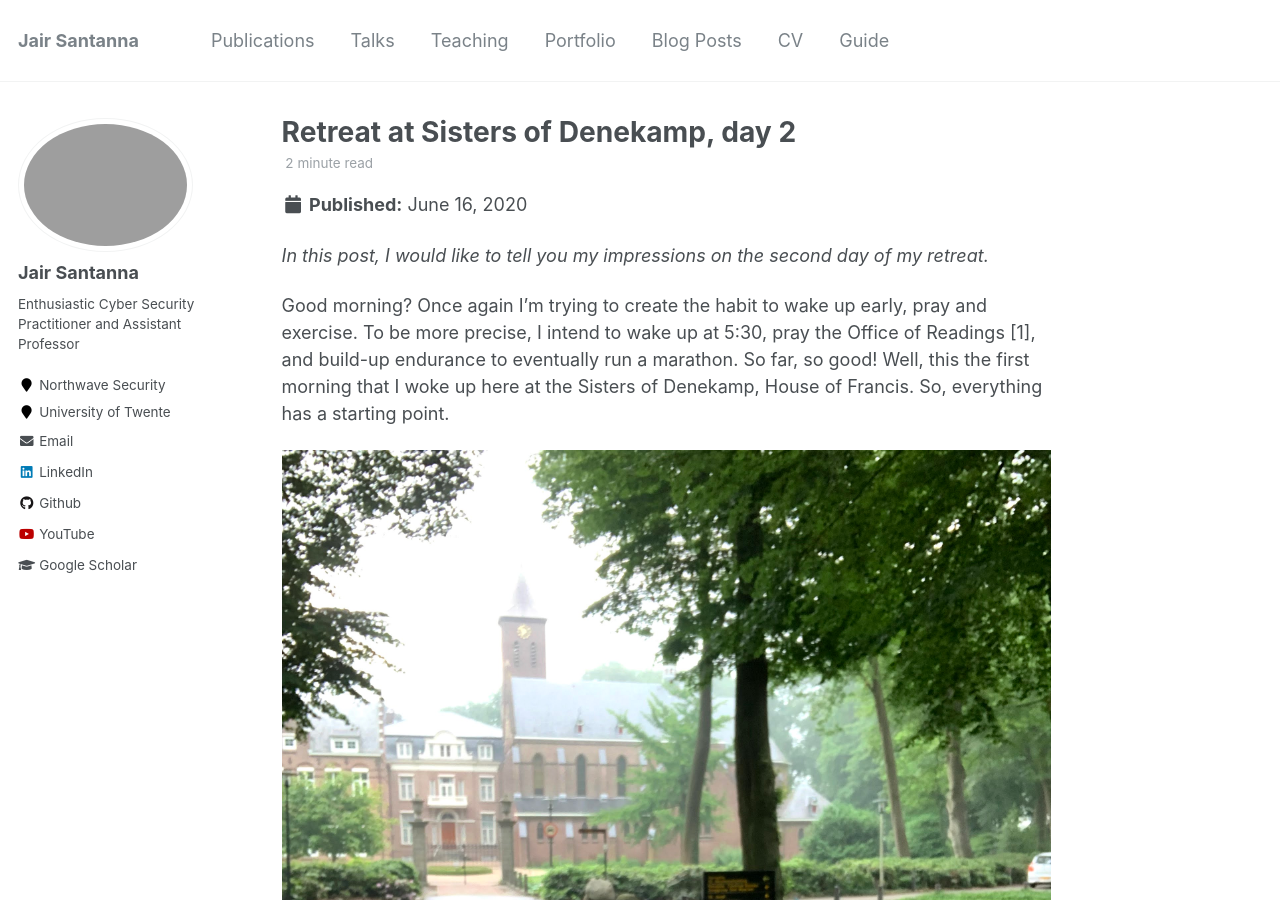
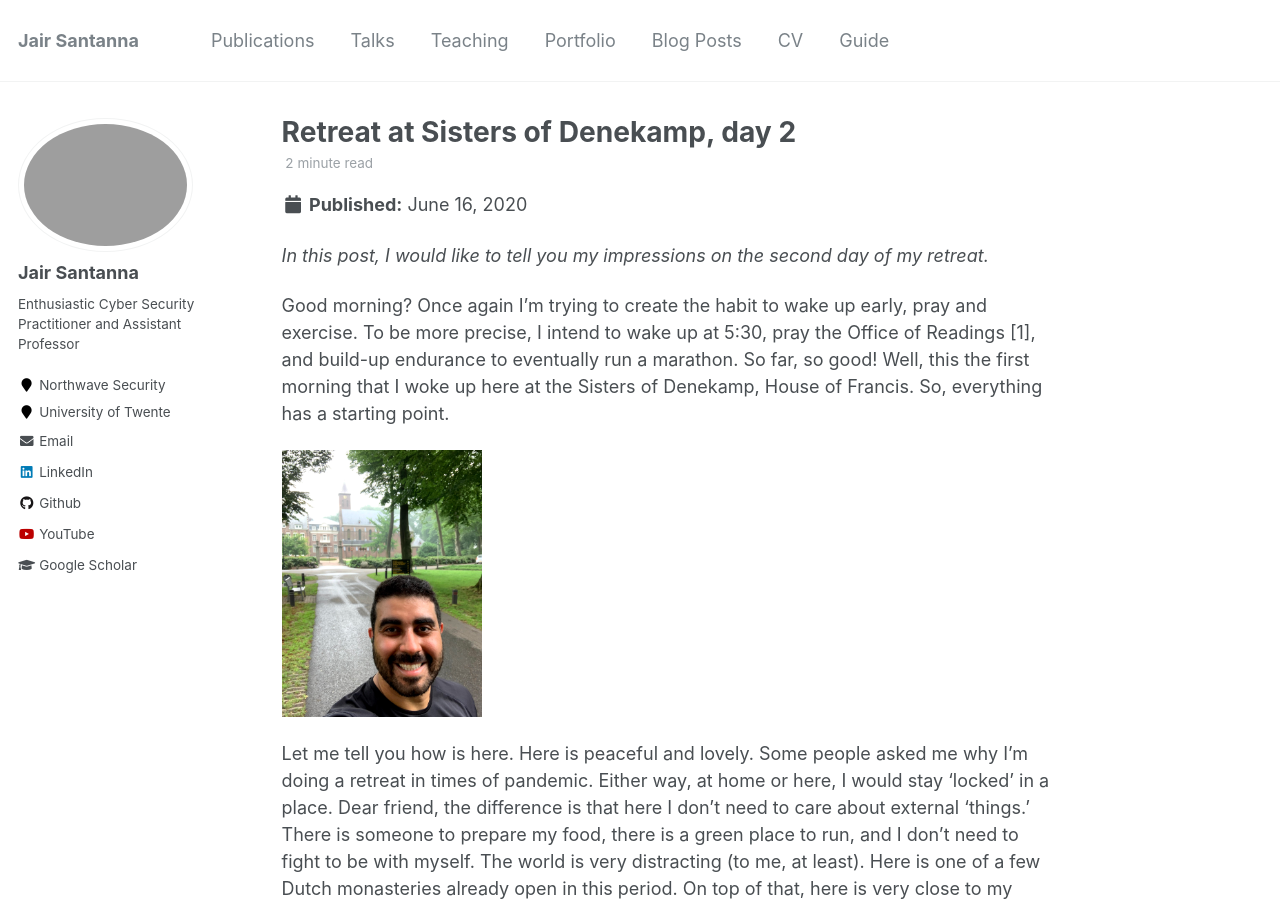
Before and after one commit to jjsantanna/jjsantanna.github.io, a Jekyll site: the page built from _posts/2020-06-16-retreat2020day2.md, in a window 1280 px wide and 900 px high. Built offline with Jekyll 4.4.1, drawn with Linux system fonts in a browser that asks for light colours.

Commit message:
Update 2020-06-16-retreat2020day2.md

```diff
--- a/_posts/2020-06-16-retreat2020day2.md
+++ b/_posts/2020-06-16-retreat2020day2.md
@@ -12,7 +12,7 @@ tags:
 
 Good morning? Once again I'm trying to create the habit to wake up early, pray and exercise. To be more precise, I intend to wake up at 5:30, pray the Office of Readings [1], and build-up endurance to eventually run a marathon. So far, so good! Well, this the first morning that I woke up here at the Sisters of Denekamp, House of Francis. So, everything has a starting point.
 
-![](/images/IMG_1308.jpg?raw=True =250x)
+<img src="/images/IMG_1308.jpg" width="200">
 
 Let me tell you how is here. Here is peaceful and lovely. Some people asked me why I'm doing a retreat in times of pandemic. Either way, at home or here, I would stay 'locked' in a place. Dear friend, the difference is that here I don't need to care about external 'things.' There is someone to prepare my food, there is a green place to run, and I don't need to fight to be with myself. The world is very distracting (to me, at least). Here is one of a few Dutch monasteries already open in this period. On top of that, here is very close to my Dutch family. Then, Priscilla would be helped with taking care of Milena. A win-win situation!
 
```
